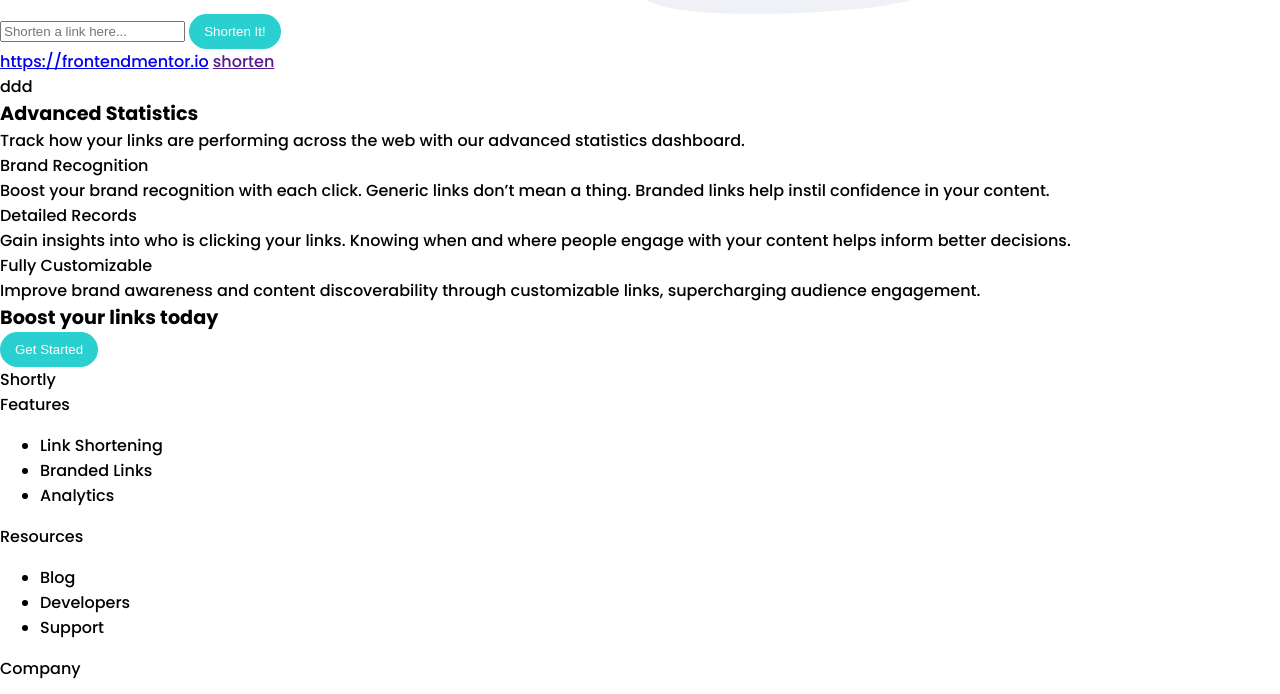
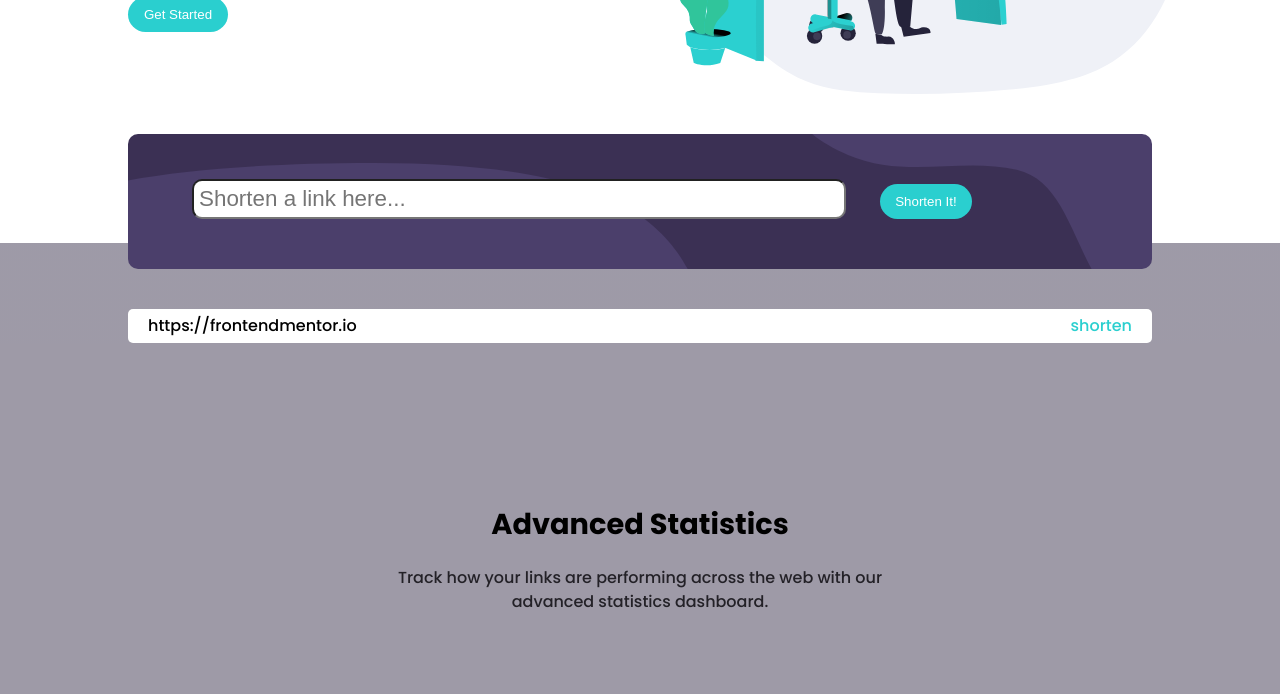
Before and after one commit to Lutif/shorty, a plain HTML site: page index.html in a window 1280 px wide. Shown: the part 430-1124 px from the top of the page. Drawn offline with Linux system fonts and the light colour scheme.

Commit message:
adding style to form area

```diff
--- a/index.html
+++ b/index.html
@@ -36,7 +36,7 @@
 </div>
 </div>
 
-<div class="container main">
+<div class=" main">
   <div class="content">
   <div class="heading">  More than just shorter links</div>
   <div class="body-text">Build your brand’s recognition and get detailed insights
@@ -50,13 +50,14 @@
 <div class="container">
   <div class="form">
     <input type="text" placeholder="Shorten a link here..."/> <button class="cyan"> Shorten It!</button>
+  </div>
     <div class="history">
       <div class="link">
         <a class="original" href='https://frontendmentor.io'>https://frontendmentor.io</a> <a class="shorten" href='' >shorten</a>
       </div>
-      ddd
+
     </div>
-  </div>
+
 </div>
 
 <div class='statistics-section'>
@@ -66,29 +67,28 @@
 <div class="cards">
 
   <div class="card">
-    <div class="image">
+    <img src='./images/icon-brand-recognition.svg' class="image" />
       <div class="sub-heading">Brand Recognition </div>
       <div class="body-text">Boost your brand recognition with each click. Generic links don’t
         mean a thing. Branded links help instil confidence in your content.
       </div>
-    </div>
+
   </div>
 
   <div class="card">
-    <div class="image">
+    <img src='./images/icon-detailed-records.svg' class="image" />
       <div class="sub-heading">Detailed Records </div>
       <div class="body-text">
         Gain insights into who is clicking your links. Knowing when and where
         people engage with your content helps inform better decisions.
     </div>
   </div>
-  </div>
 
   <div class="card">
-    <div class="image">
+    <img src='./images/icon-fully-customizable.svg' class="image" />
       <div class="sub-heading">  Fully Customizable </div>
       <div class="body-text">  Improve brand awareness and content discoverability through customizable links, supercharging audience engagement.</div>
-    </div>
+
   </div>
 
 </div>
@@ -98,7 +98,7 @@
   <button class="cyan">  Get Started
   </button>
 </div>
-<footer>
+<Footer>
   <div class="logo">Shortly</div>
   <div class="externals">
     <div class="features">
@@ -134,7 +134,7 @@
 
     </div>
   </div>
-</footer>
+</Footer>
 
 <div class="attribution">
     Design by <a href="https://www.frontendmentor.io?ref=challenge" target="_blank">Frontend Mentor</a>.
--- a/styles.css
+++ b/styles.css
@@ -10,6 +10,7 @@
 
 }
 body{
+    line-height: 1.5;
     background-color: smokewhite;
     flex-wrap: wrap;
     margin:0;
@@ -24,8 +25,14 @@ body{
 color:white;
 
 }
+.logo{
+    font-size:1.4rem;
+    font-weight: bolder;
 
-
+}
+.body-text{
+    color: var(--Very-Dark-Violet);
+}
 
 /* navbar section */
 .navbar{
@@ -49,19 +56,25 @@ color:white;
 
 /* main content area */
 
-.container{
+.main{
     display:flex;
     flex-wrap: wrap;
     align-items: center;
+    padding-left: 10vw;
+    padding-top: 10vh;
 }
-.main{
-    justify-items: flex-end;
-}
+
 .main .content{
     display:flex;
     flex-direction:column;
     width:40vw;
+    padding:10px 30px 0 0;
 
+}
+
+.content .heading{
+    font-size:2.5rem;
+    padding-right: 20px;
 }
 .main-image{
     width:40vw;
@@ -70,15 +83,111 @@ color:white;
 
 }
 
+/* form area */
+.container{
+    background:linear-gradient(0deg,var(--Grayish-Violet) 100px, white 100px);
+
+}
+.form{
+    background: url("images/bg-shorten-desktop.svg");
+    background-color: var(--Dark-Violet);
+    margin:5vh 10vw;
+    padding: 5vh 5vw;
+    border-radius: 10px;
+}
+.form input{
+    font-size:1.4rem;
+    width: 50vw;
+    margin-right: 30px;
+    padding: 5px;
+    border-radius: 10px;
+}
+.history{
+    margin:0 10vw;
+
+}
+.link{
+    background:white;
+    padding: 5px 20px;
+    border-radius:5px;
+}
+.original{
+text-decoration: none;
+color:  black;
+}
+.shorten{
+    color: var(--Cyan);
+    text-decoration: none;
+float: right;
+}
+/* statistics-section */
+.statistics-section{
+    padding-top: 20vh;
+    background-color:var(--Grayish-Violet);
+}
+
+.statistics-section .heading{
+font-size:1.8rem;
+text-align:center;
+}
+
+.statistics-section>.body-text{
+    padding: 20px 30vw;
+    text-align: center;
+}
+
+.cards{
+    display: flex;
+    margin: 10vh 10vw 0 10vw;
+}
+
+
+.card{
+    width: 33%;
+    padding:20px;
+}
+
+.image {
+
+    background-color:var(--Dark-Violet);
+
+    border-radius: 50% 50% 0 50% ;
+    border:none;
+    padding: 5px;
+}
+.sub-heading{
+    font-size:1.4rem;
+    margin-bottom: 10px;
+}
+
+
+/* footer */
+
+Footer{
+    display: flex;
+}
+.externals{
+    display: flex;
+}
+
+Footer li {
+list-style: none;
+}
 
 button{
     padding: 10px 15px;
     border-radius: 20px;
     border: none;
     max-width: 100px;
+    margin: 10px 0;
 }
 
+button:hover{
+    transform: scale(1.1);
+    cursor: pointer;
+}
 .heading{
     font-weight: bold;
-    font-size:1.2rem;
+
+
 }
```
Lines whose indentation alone changed are shown as unchanged.
